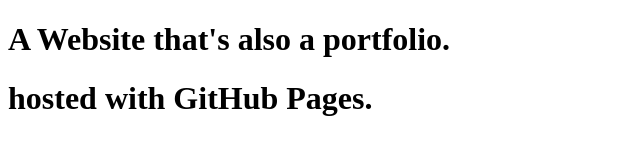
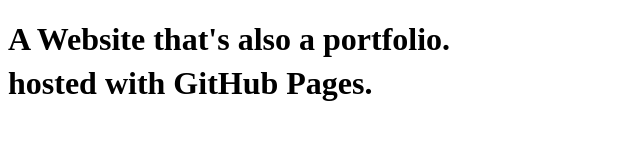
Before and after one commit to themikesirois/themikesirois.github.io, a plain HTML site: page index.html in a window 1280 px wide. Shown: the whole page, without its empty margins (0-640 px from the left). Drawn offline with Linux system fonts and the light colour scheme.

Commit message:
Update index.html

```diff
--- a/index.html
+++ b/index.html
@@ -5,7 +5,6 @@
     <title>themikesirois_home</title>
 </head>
 <body>
-    <h1>A Website that's also a portfolio.</h1>
-    <h1>hosted with GitHub Pages.</h1>
+    <h1>A Website that's also a portfolio.<br><sup></sup>hosted with GitHub Pages.</sup></h1>
 </body>
 </html>
```
